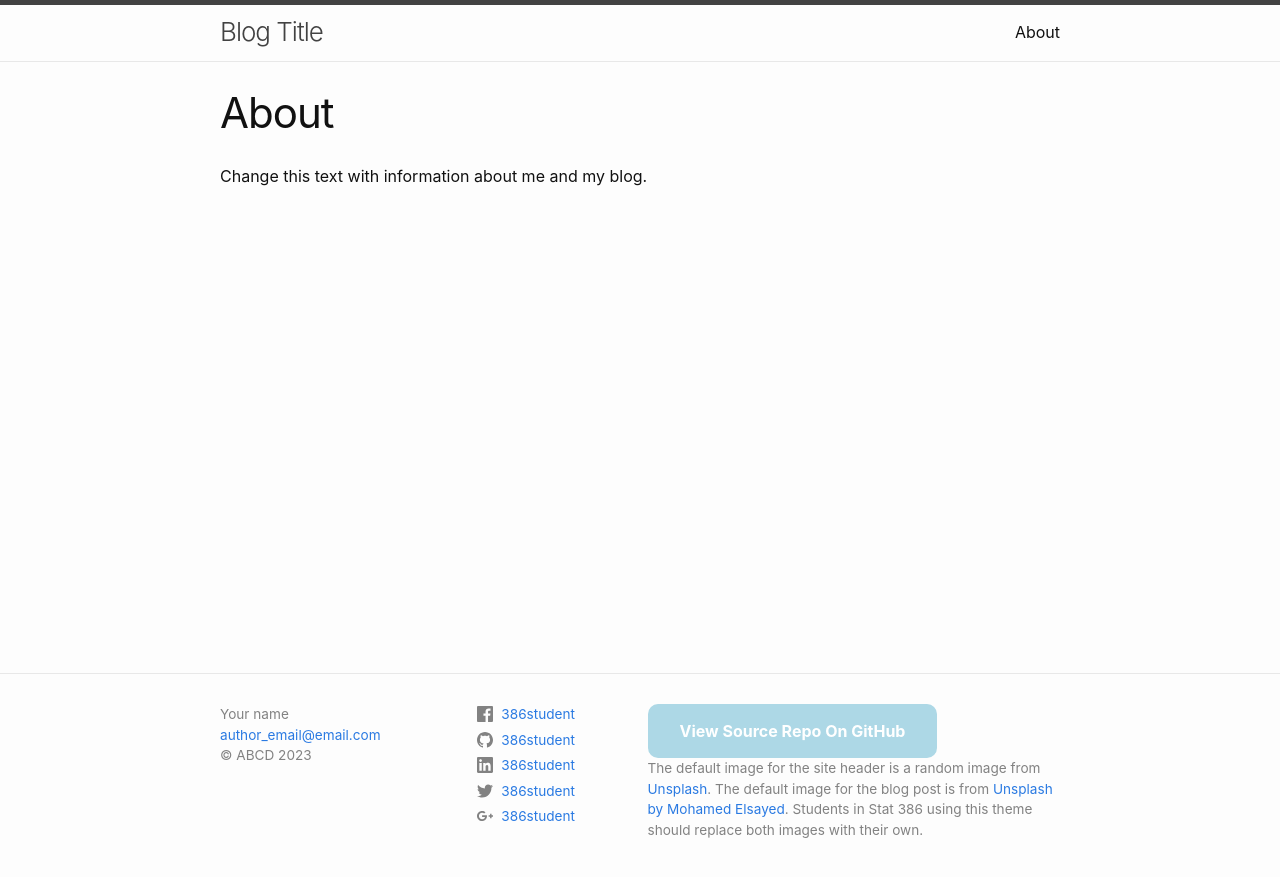
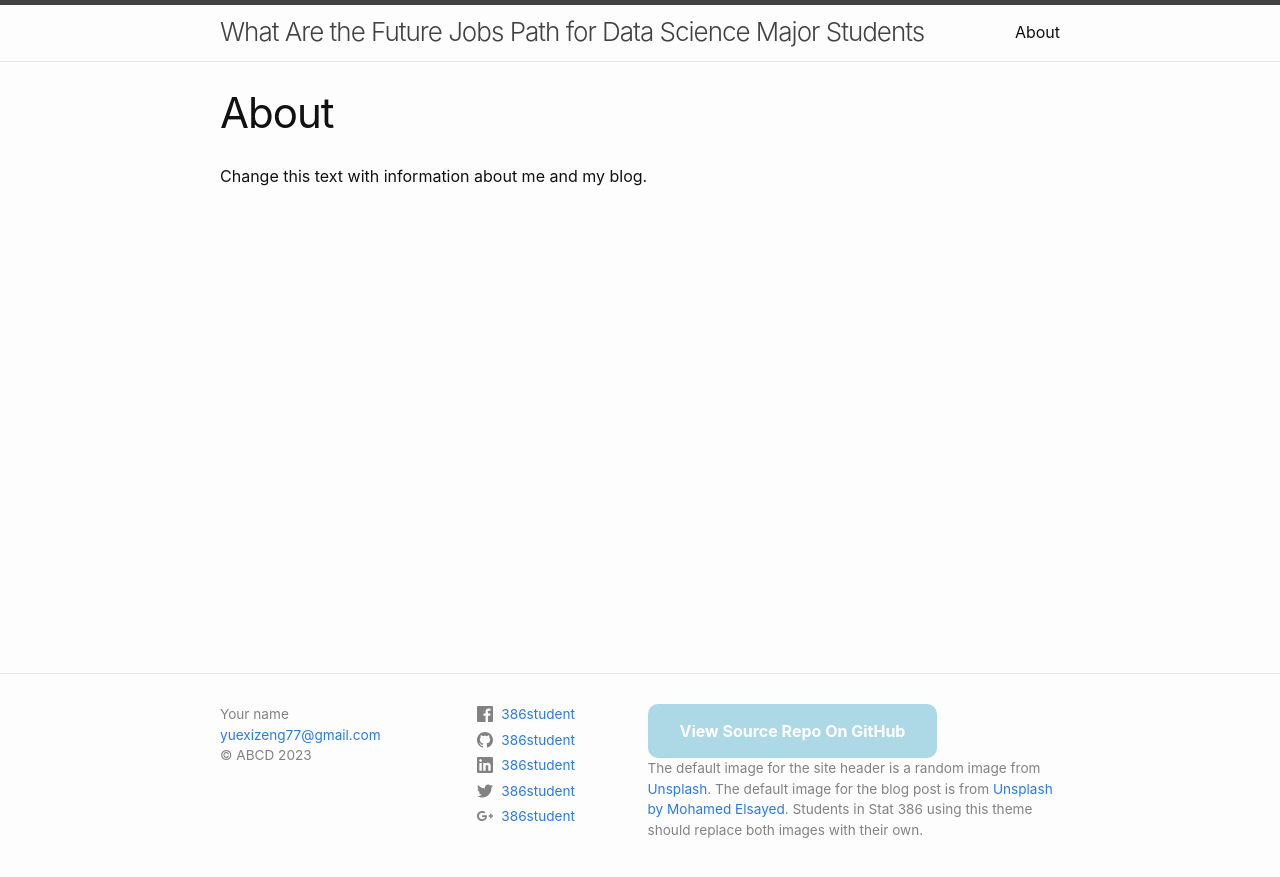
Before and after one commit to zyuexi2/yuexizeng.github.io, a Jekyll site: the page built from about.markdown, in a window 1280 px wide. Shown: the top 877 px of the page. Built offline with Jekyll 4.4.1, drawn with Linux system fonts in a browser that asks for light colours.

Commit message:
Update _config.yml

```diff
--- a/_config.yml
+++ b/_config.yml
@@ -18,8 +18,8 @@
 # You can create any custom variable you would like, and they will be accessible
 # in the templates via {{ site.myvariable }}.
 
-title: Blog Title
-email: author_email@email.com
+title: What Are the Future Jobs Path for Data Science Major Students
+email: yuexizeng77@gmail.com
 description: "Change the description so that it describes your blog"
 baseurl: "/stat386-blog-theme" # the name of the repository
 url: "https://esnt.github.io" #  change this to "https://<your-github-username>.github.io"
```
